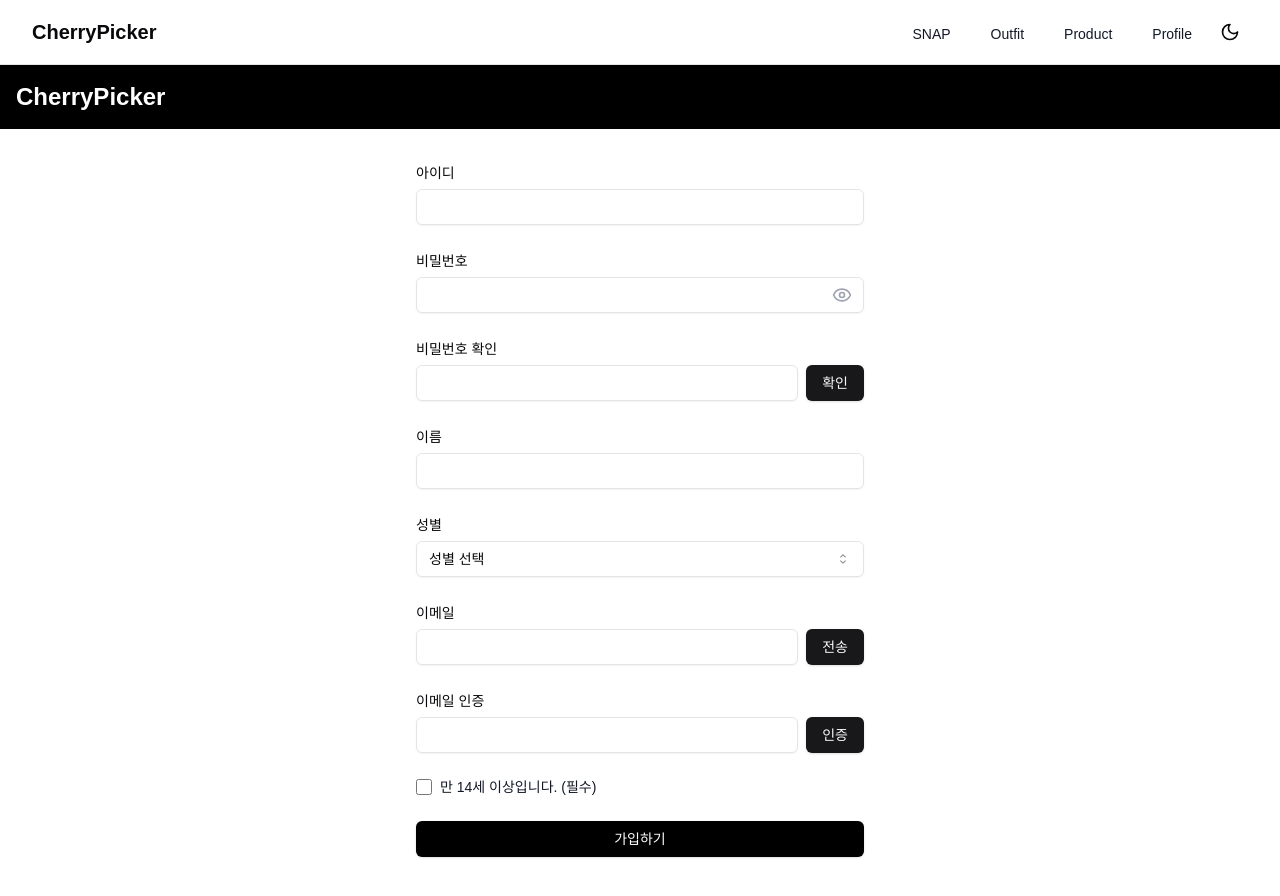
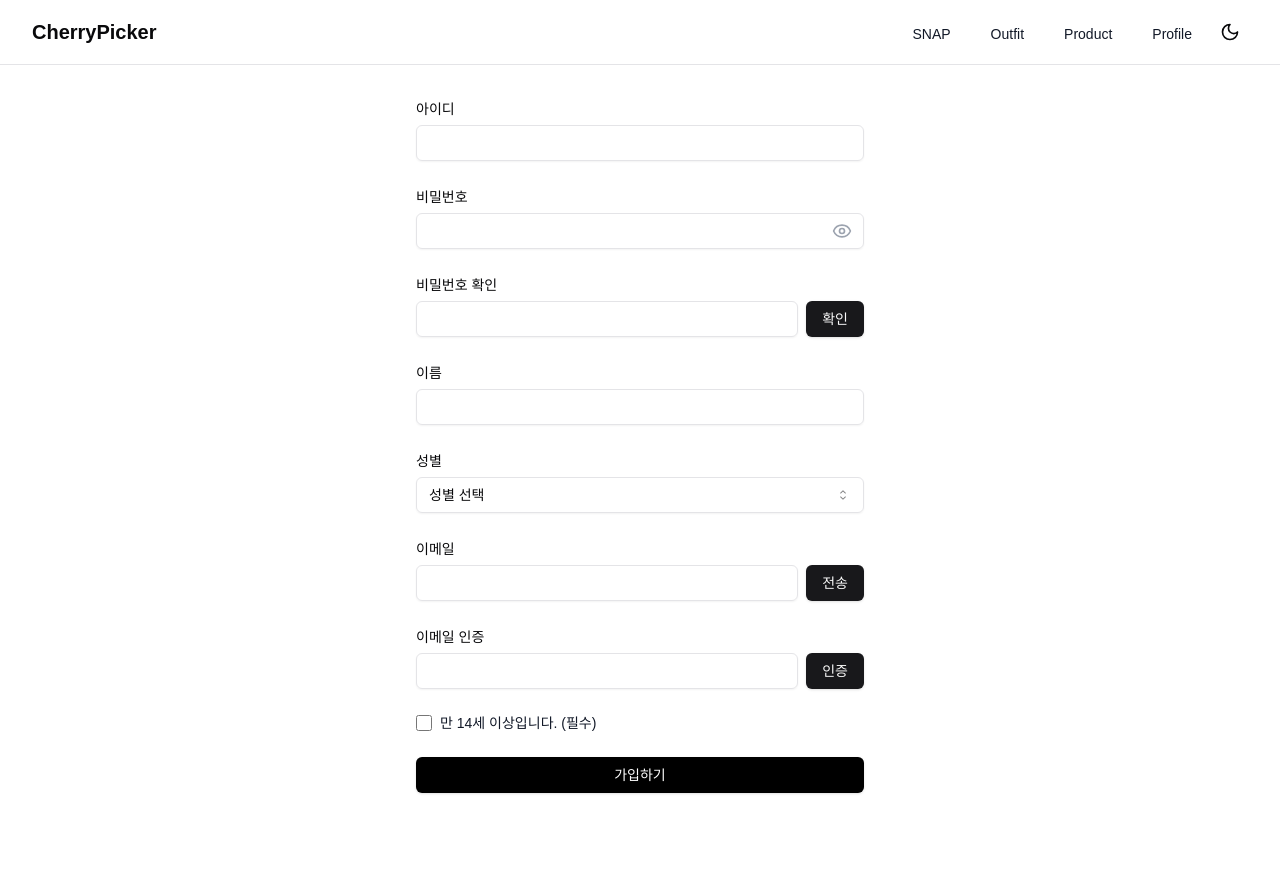
Before and after one commit to jihyean/cherrypicker, a Next.js app in the folder front/: page /register in a window 1280 px wide. Before the commit the page ends 865 px from the top, so only its background shows below. Built offline with nearby package versions, Linux system fonts and the light colour scheme.

Commit message:
[refactor] AuthForm 헤더를 nav바로 대체

```diff
--- a/front/src/components/auth/AuthForm.tsx
+++ b/front/src/components/auth/AuthForm.tsx
@@ -78,11 +78,6 @@ export default function AuthForm({ mode, onSubmit }: AuthFormProps) {
 
   return (
     <div className="min-h-screen bg-white">
-      <header className="bg-black text-white p-4">
-        <div className="container mx-auto">
-          <h1 className="text-2xl font-bold">CherryPicker</h1>
-        </div>
-      </header>
       <main className="container mx-auto mt-8 px-4">
         <form onSubmit={handleSubmit} className="max-w-md mx-auto space-y-6">
           <div>
```
